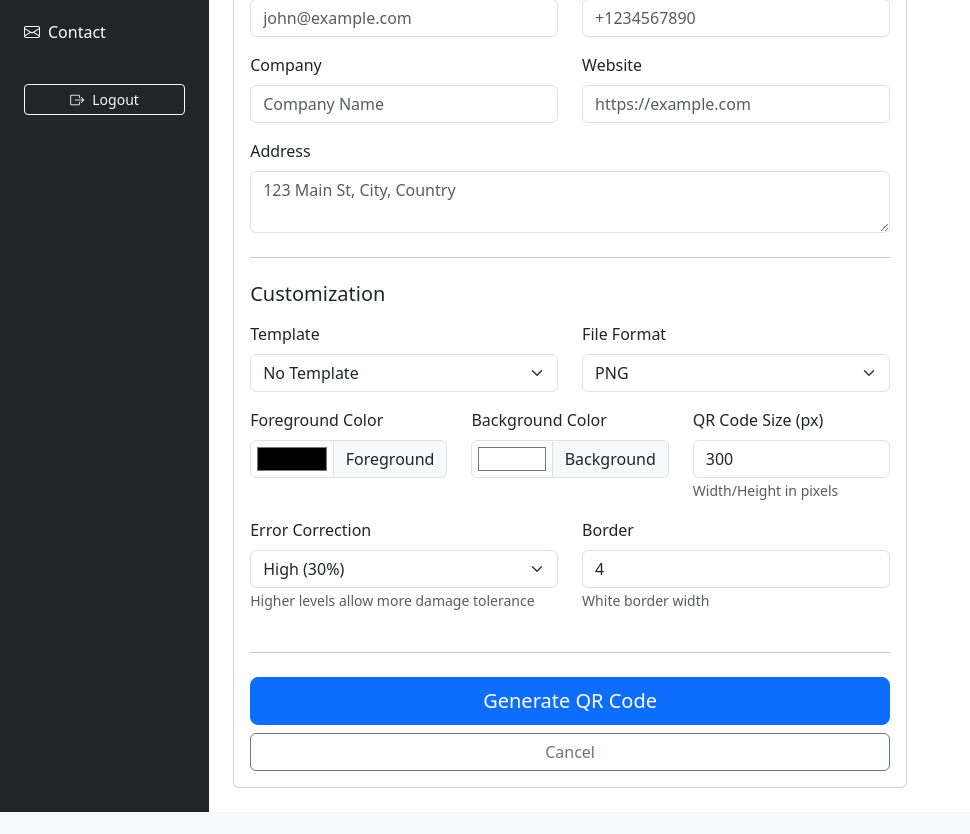
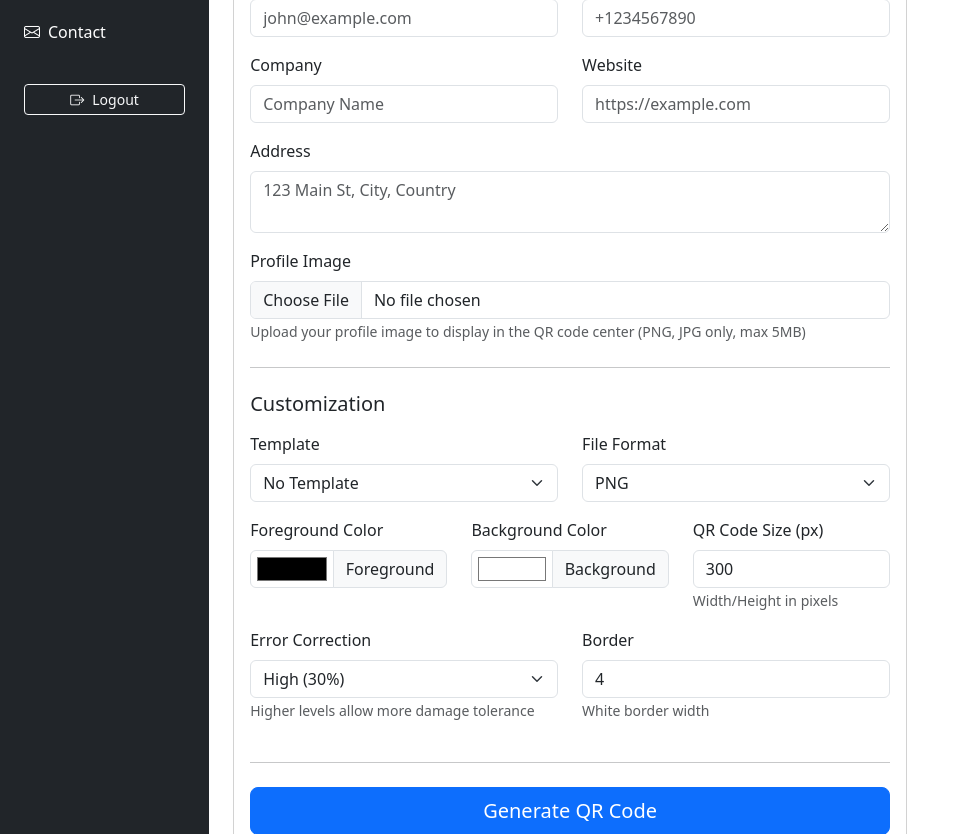
Before and after one commit to MUSTAQ-AHAMMAD/IBQ-QR-Code-Generator, a Flask app: page /generate in a window 1280 px wide. Shown: the part 800-1634 px from the top of the page, without its empty margins (0-970 px from the left). Before the commit the page ends 1612 px from the top, so only its background shows below. Run offline with Flask 3, Linux system fonts and the light colour scheme; a user stored in the database is signed in; data comes from the database, SQL or seed files in the repository; some libraries are stand-ins or nearby versions.

Commit message:
Add custom image upload for vCard QR codes
Co-authored-by: MUSTAQ-AHAMMAD <55948767+MUSTAQ-AHAMMAD@users.noreply.github.com>

```diff
--- a/app.py
+++ b/app.py
@@ -135,6 +135,22 @@ def create_app(config_name='default'):
             )
             db.session.add(log)
             db.session.commit()
+
+    # Helper function for file uploads
+    def allowed_file(filename):
+        """Check if the file extension is allowed."""
+        return '.' in filename and filename.rsplit('.', 1)[1].lower() in app.config['ALLOWED_EXTENSIONS']
+
+    def save_uploaded_image(file, prefix='contact_image'):
+        """Save uploaded image with secure filename."""
+        if file and allowed_file(file.filename):
+            # Generate secure filename
+            ext = file.filename.rsplit('.', 1)[1].lower()
+            filename = f"{prefix}_{secrets.token_urlsafe(16)}.{ext}"
+            filepath = os.path.join(app.config['UPLOAD_FOLDER'], filename)
+            file.save(filepath)
+            return filename, filepath
+        return None, None
 
     # Public routes (no authentication required)
     @app.route('/c/<token>')
@@ -353,6 +369,15 @@ def create_app(config_name='default'):
                 # Generate QR data based on type
                 qr_data = generate_qr_data(qr_type, form_data)
 
+                # Handle custom image upload for vCard
+                custom_image_filename = None
+                custom_image_path = None
+                if qr_type == 'vcard' and form.contact_image.data:
+                    custom_image_filename, custom_image_path = save_uploaded_image(
+                        form.contact_image.data,
+                        prefix=f'contact_{current_user.id}'
+                    )
+
                 # Generate public token
                 public_token = secrets.token_urlsafe(PUBLIC_TOKEN_LENGTH)
 
@@ -393,10 +418,11 @@ def create_app(config_name='default'):
                 # Generate QR code
                 file_format = form.file_format.data or 'png'
 
+                # For vCard with custom image, we need to add the logo after generation
                 if file_format == 'svg':
                     qr_img = create_qr_code_svg(qr_code_data, settings)
                 else:
-                    qr_img = create_qr_code(qr_code_data, settings)
+                    qr_img = create_qr_code(qr_code_data, settings, logo_path=custom_image_path if qr_type == 'vcard' else None)
 
                 # Save to file
                 filename = generate_filename(form.name.data, file_format)
@@ -413,6 +439,10 @@ def create_app(config_name='default'):
                 qr_code.background_color = settings['background_color']
                 qr_code.error_correction = settings['error_correction']
                 qr_code.border = settings['border']
+
+                # Save custom image path if uploaded
+                if custom_image_path:
+                    qr_code.custom_image_path = custom_image_path
 
                 db.session.add(qr_code)
                 db.session.commit()
--- a/forms.py
+++ b/forms.py
@@ -2,6 +2,7 @@
 Forms for the QR Code Generator application.
 """
 from flask_wtf import FlaskForm
+from flask_wtf.file import FileField, FileAllowed
 from wtforms import StringField, PasswordField, BooleanField, SubmitField, TextAreaField, SelectField, IntegerField
 from wtforms.validators import DataRequired, Email, EqualTo, Length, ValidationError, Optional, URL
 from models import User
@@ -99,6 +100,7 @@ class QRCodeGenerateForm(FlaskForm):
     contact_company = StringField('Company', validators=[Optional(), Length(max=100)])
     contact_title = StringField('Job Title', validators=[Optional(), Length(max=100)])
     contact_address = TextAreaField('Address', validators=[Optional(), Length(max=500)])
+    contact_image = FileField('Profile Image', validators=[Optional(), FileAllowed(['png', 'jpg', 'jpeg'], 'Images only!')])
 
     # URL field
     url = StringField('URL', validators=[Optional(), Length(max=2000)])
--- a/models.py
+++ b/models.py
@@ -112,6 +112,7 @@ class QRCode(db.Model):
     error_correction = db.Column(db.String(1), default='H')
     border = db.Column(db.Integer, default=4)
     logo_path = db.Column(db.String(500))
+    custom_image_path = db.Column(db.String(500))
 
     # Template
     template_id = db.Column(db.Integer, db.ForeignKey('templates.id'))
--- a/templates/dashboard/generate.html
+++ b/templates/dashboard/generate.html
@@ -20,7 +20,7 @@
     <div class="col-lg-8">
         <div class="card">
             <div class="card-body">
-                <form method="POST" novalidate id="qrCodeForm">
+                <form method="POST" novalidate id="qrCodeForm" enctype="multipart/form-data">
                     {{ form.hidden_tag() }}
 
                     <h5 class="mb-3">Basic Information</h5>
@@ -94,6 +94,17 @@
                         <div class="mb-3">
                             {{ form.contact_address.label(class="form-label") }}
                             {{ form.contact_address(class="form-control", rows="2", placeholder="123 Main St, City, Country") }}
+                        </div>
+
+                        <div class="mb-3">
+                            {{ form.contact_image.label(class="form-label") }}
+                            <div class="input-group">
+                                {{ form.contact_image(class="form-control", id="contactImage") }}
+                            </div>
+                            <small class="form-text text-muted">Upload your profile image to display in the QR code center (PNG, JPG only, max 5MB)</small>
+                            <div id="imagePreview" class="mt-2" style="display:none;">
+                                <img id="previewImg" src="" alt="Preview" style="max-width: 150px; max-height: 150px; border-radius: 8px; border: 2px solid #ddd;">
+                            </div>
                         </div>
                         <hr class="my-4">
                     </div>
@@ -549,6 +560,33 @@ document.addEventListener('DOMContentLoaded', function() {
     qrTypeSelect.addEventListener('change', function() {
         showFieldsForType(this.value);
     });
+
+    // Image preview functionality
+    const contactImageInput = document.getElementById('contactImage');
+    if (contactImageInput) {
+        contactImageInput.addEventListener('change', function(e) {
+            const file = e.target.files[0];
+            if (file) {
+                // Validate file size (5MB max)
+                if (file.size > 5 * 1024 * 1024) {
+                    alert('File size must be less than 5MB');
+                    e.target.value = '';
+                    document.getElementById('imagePreview').style.display = 'none';
+                    return;
+                }
+
+                // Preview image
+                const reader = new FileReader();
+                reader.onload = function(event) {
+                    document.getElementById('previewImg').src = event.target.result;
+                    document.getElementById('imagePreview').style.display = 'block';
+                };
+                reader.readAsDataURL(file);
+            } else {
+                document.getElementById('imagePreview').style.display = 'none';
+            }
+        });
+    }
 });
 </script>
 {% endblock %}
```
Also changed, not shown: utils.py (+23 -12 lines).
